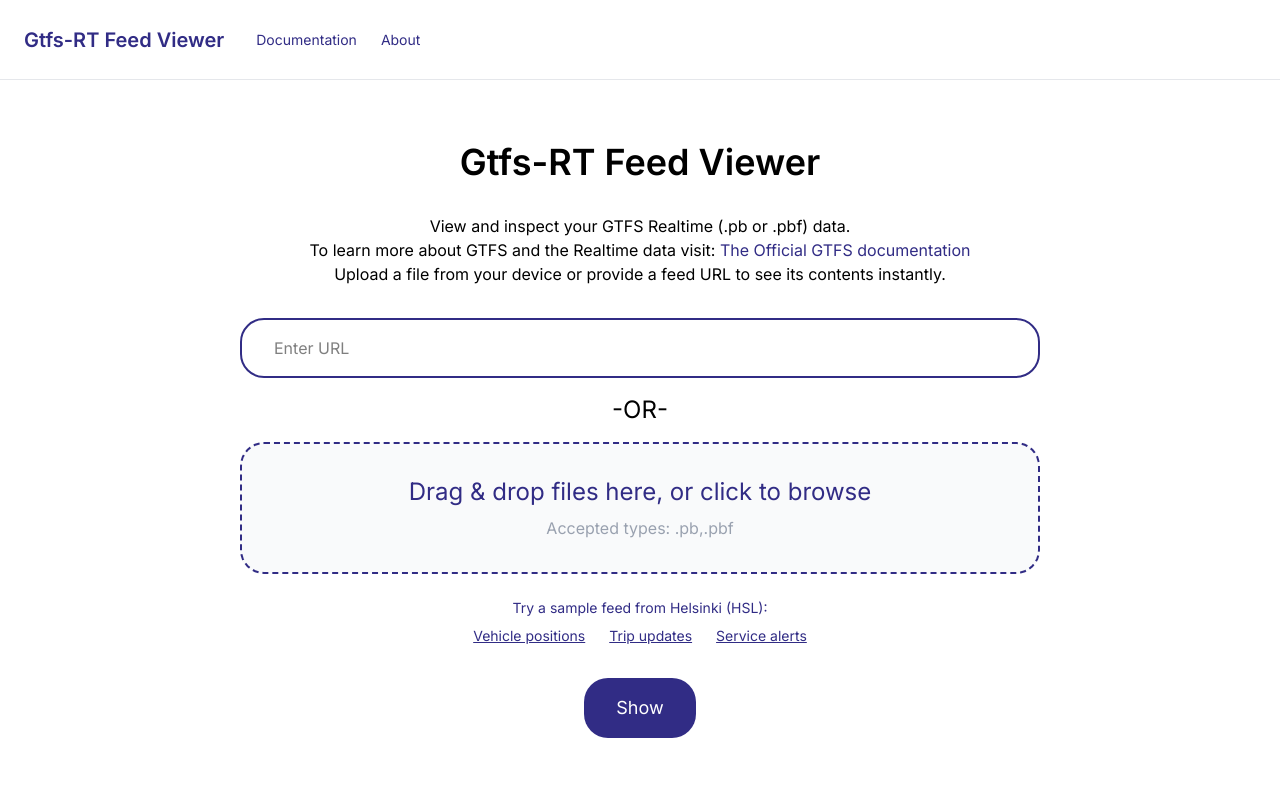
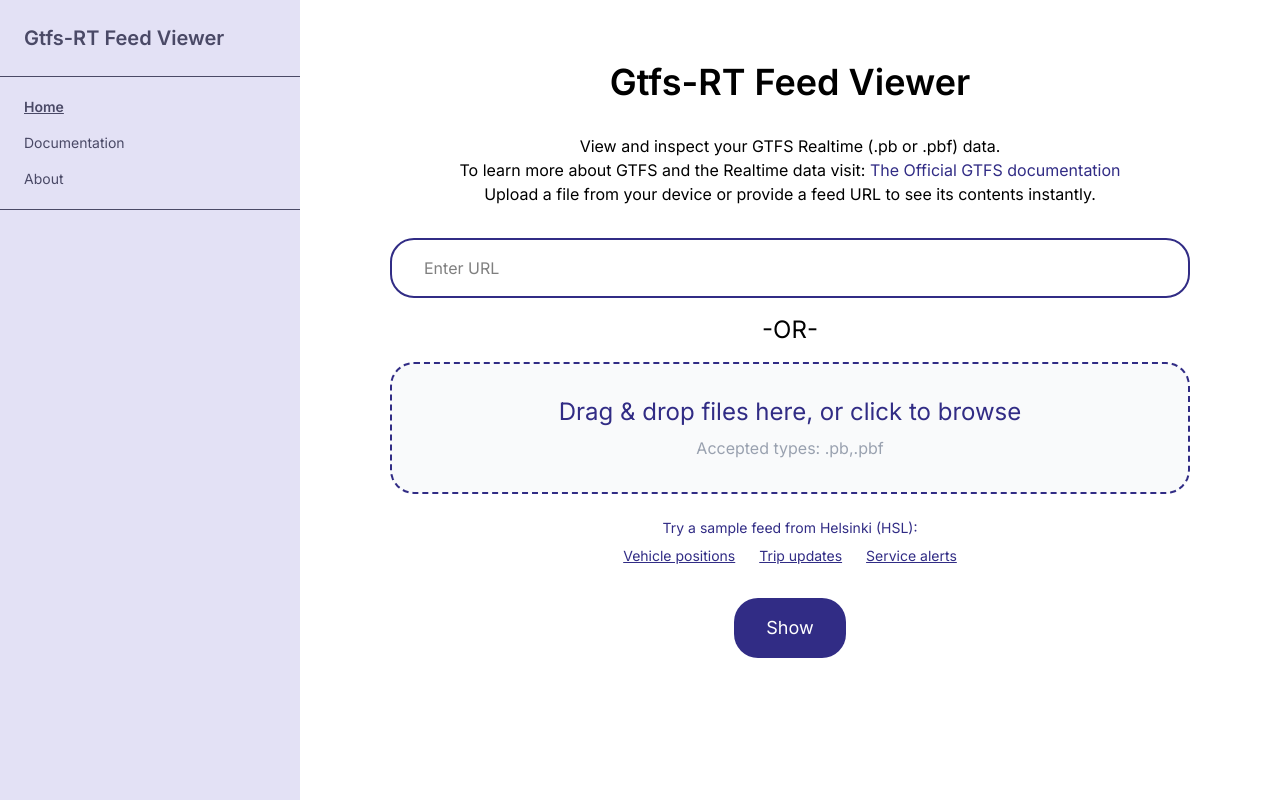
Before and after one commit to sofievd/gtfs-rt-feed-viewer, a Vue app: page / in a window 1280 px wide. Built offline with nearby package versions, Linux system fonts and the light colour scheme.

Commit message:
Update home page with a sidebar.

```diff
--- a/src/App.vue
+++ b/src/App.vue
@@ -1,37 +1,32 @@
 <template>
-  <div class="font-sans">
-    <header class="sticky top-0 z-50 w-full bg-white">
-      <nav aria-label="Site navigation" class="flex h-20 items-center gap-4 border-b border-gray-200 px-4 sm:gap-8 sm:px-6">
-        <RouterLink to="/" class="text-lg font-semibold text-indigo-900 sm:text-xl" @click.prevent="resetFeed">Gtfs-RT Feed Viewer</RouterLink>
-        <div class="flex items-center gap-4 text-sm sm:gap-6">
-          <RouterLink to="/documentation" class="text-indigo-900 hover:underline"
-                      exact-active-class="font-semibold underline">Documentation</RouterLink>
-          <RouterLink to="/about" class="text-indigo-900 hover:underline"
-                      exact-active-class="font-semibold underline">About</RouterLink>
-        </div>
-      </nav>
-      <FileNavigation v-if="loadedFile" :file-name="loadedFile.name" :active-view="activeView"
-                      :feed-header="loadedFile.feed.header" :has-map="hasMap" @select-view="selectView" @close="resetFeed" />
-    </header>
-    <main>
+  <div class="flex min-h-screen font-sans">
+    <SidePanel @home="resetFeed" />
+    <div class="min-w-0 flex-1">
+      <header v-if="loadedFile" class="sticky top-0 z-50 bg-white">
+        <FileNavigation :file-name="loadedFile.name" :active-view="activeView"
+                        :feed-header="loadedFile.feed.header" :has-map="hasMap" @select-view="selectView" @close="resetFeed" />
+      </header>
+      <main>
       <RouterView v-slot="{ Component, route }">
           <component :is="Component" :key="route.name + ':' + viewerKey"
                      v-bind="route.name === 'feed' ? { loadedFile, activeView } : {}"
                      @feed-loaded="handleFeedLoaded" />
       </RouterView>
-    </main>
+      </main>
+    </div>
   </div>
 </template>
 
 <script>
 import { markRaw } from 'vue';
-import { RouterLink, RouterView } from 'vue-router';
+import { RouterView } from 'vue-router';
 import FileNavigation from '@/components/FileNavigation.vue';
+import SidePanel from '@/components/SidePanel.vue';
 import { getVehicleEntities } from '@/utils/vehiclePositions.js';
 
 export default {
   name: "App",
-  components: { RouterLink, RouterView, FileNavigation },
+  components: { RouterView, FileNavigation, SidePanel },
   data() {
     return { loadedFile: null, activeView: 'json', viewerKey: 0, fileVersion: 0 }
   },
@@ -60,7 +55,7 @@ export default {
         const content = document.getElementById('feed-content');
         if (!content) return;
         window.scrollTo({
-          top: window.scrollY + content.getBoundingClientRect().top - 136,
+          top: window.scrollY + content.getBoundingClientRect().top - 56,
           behavior: window.matchMedia('(prefers-reduced-motion: reduce)').matches ? 'instant' : 'smooth',
         });
       });
--- /dev/null
+++ b/src/components/SidePanel.vue
@@ -0,0 +1,22 @@
+<template>
+  <aside class="sticky top-0 h-screen w-[300px] shrink-0 overflow-y-auto bg-[#E3E1F5] text-[#4A4966]">
+    <RouterLink to="/" class="block px-6 py-6 text-xl font-semibold" @click.prevent="$emit('home')">Gtfs-RT Feed Viewer</RouterLink>
+    <hr class="border-t border-[#4A4966]" />
+    <nav aria-label="Site navigation" class="flex flex-col items-start gap-4 px-6 py-5 text-sm">
+      <RouterLink to="/" class="hover:underline" exact-active-class="font-semibold underline" @click.prevent="$emit('home')">Home</RouterLink>
+      <RouterLink to="/documentation" class="hover:underline" exact-active-class="font-semibold underline">Documentation</RouterLink>
+      <RouterLink to="/about" class="hover:underline" exact-active-class="font-semibold underline">About</RouterLink>
+    </nav>
+    <hr class="border-t border-[#4A4966]" />
+  </aside>
+</template>
+
+<script>
+import { RouterLink } from 'vue-router';
+
+export default {
+  name: 'SidePanel',
+  components: { RouterLink },
+  emits: ['home'],
+}
+</script>
```
